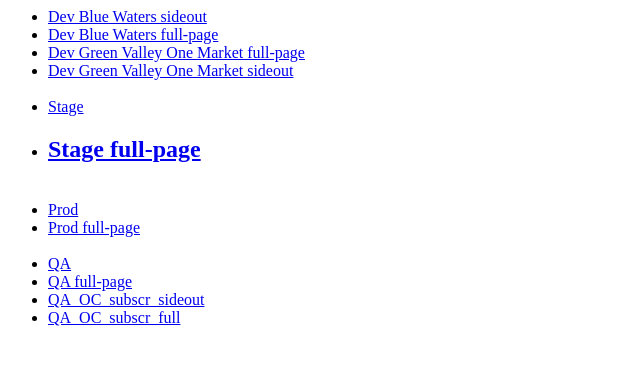
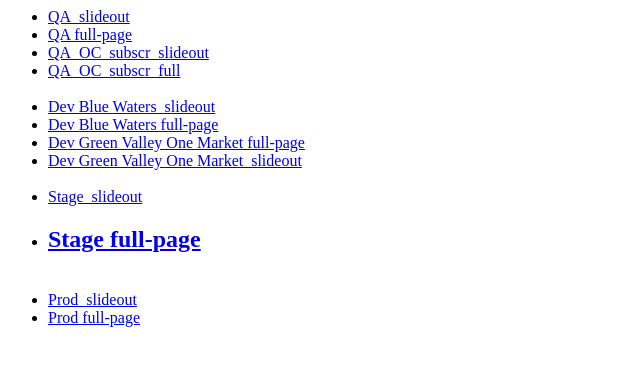
Before and after one commit to dariapek28/RQP, a plain HTML site: page stage_full.html in a window 1280 px wide. Shown: the whole page, without its empty margins (0-640 px from the left). Drawn offline with Linux system fonts and the light colour scheme; a script that the page names is missing.

Commit message:
Update stage_full.html

```diff
--- a/stage_full.html
+++ b/stage_full.html
@@ -5,21 +5,21 @@
 </head>
 <body>
 <ul>
-<li><a href="https://dariapek28.github.io/RQP/">Dev Blue Waters sideout</a></li>
+<li><a href="https://dariapek28.github.io/RQP/qa.html">QA_slideout </a></li>
+<li><a href="https://dariapek28.github.io/RQP/qa_full.html">QA full-page </a></li>
+<li><a href="https://dariapek28.github.io/RQP/qa_OC_subscr_slideout.html">QA_OC_subscr_slideout </a></li>
+<li><a href="https://dariapek28.github.io/RQP/qa_OC_subscr_full.html">QA_OC_subscr_full </a></li>
+<br>
+<li><a href="https://dariapek28.github.io/RQP/">Dev Blue Waters_slideout </a></li>
 <li><a href="https://dariapek28.github.io/RQP/dev_full.html">Dev Blue Waters full-page </a></li>
 <li><a href="https://dariapek28.github.io/RQP/dev_full2.html">Dev Green Valley One Market full-page</a></li>
-<li><a href="https://dariapek28.github.io/RQP/">Dev Green Valley One Market sideout</a></li>
+<li><a href="https://dariapek28.github.io/RQP/">Dev Green Valley One Market_slideout</a></li>
 <br>
-<li><a href="https://dariapek28.github.io/RQP/stage.html">Stage </a></li>
+<li><a href="https://dariapek28.github.io/RQP/stage.html">Stage_slideout </a></li>
 <li><a href="https://dariapek28.github.io/RQP/stage_full.html"><h2>Stage full-page <h2></a></li>
 <br>
-<li><a href="https://dariapek28.github.io/RQP/prod.html">Prod </a></li>
+<li><a href="https://dariapek28.github.io/RQP/prod.html">Prod_slideout </a></li>
 <li><a href="https://dariapek28.github.io/RQP/prod_full.html">Prod full-page </a></li>
-<br>
-<li><a href="https://dariapek28.github.io/RQP/qa.html">QA </a></li>
-<li><a href="https://dariapek28.github.io/RQP/qa_full.html">QA full-page </a></li>
-<li><a href="https://dariapek28.github.io/RQP/qa_OC_subscr_sideout.html">QA_OC_subscr_sideout </a></li>
-<li><a href="https://dariapek28.github.io/RQP/qa_OC_subscr_full.html">QA_OC_subscr_full </a></li>
 </ul>
 <script src="https://stage.app.roofle.com/roof-quote-pro-embedded-widget.js?id=-kcDKnUmjoQ-rePGMomSK" async></script>
 </body>
```
